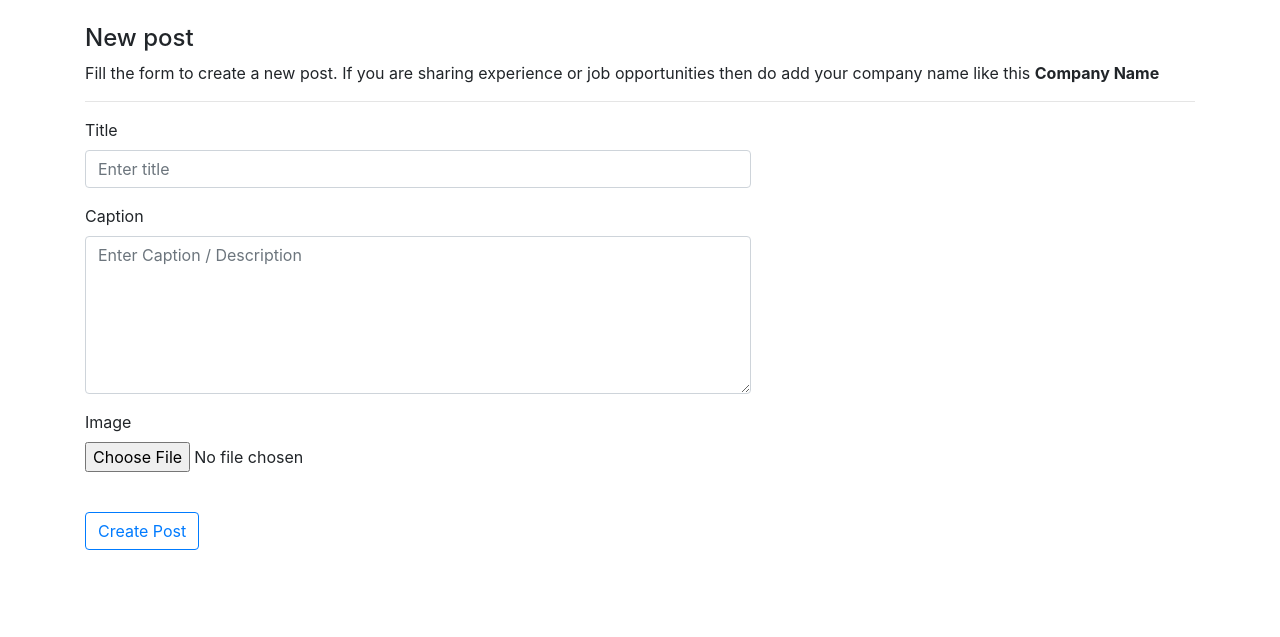
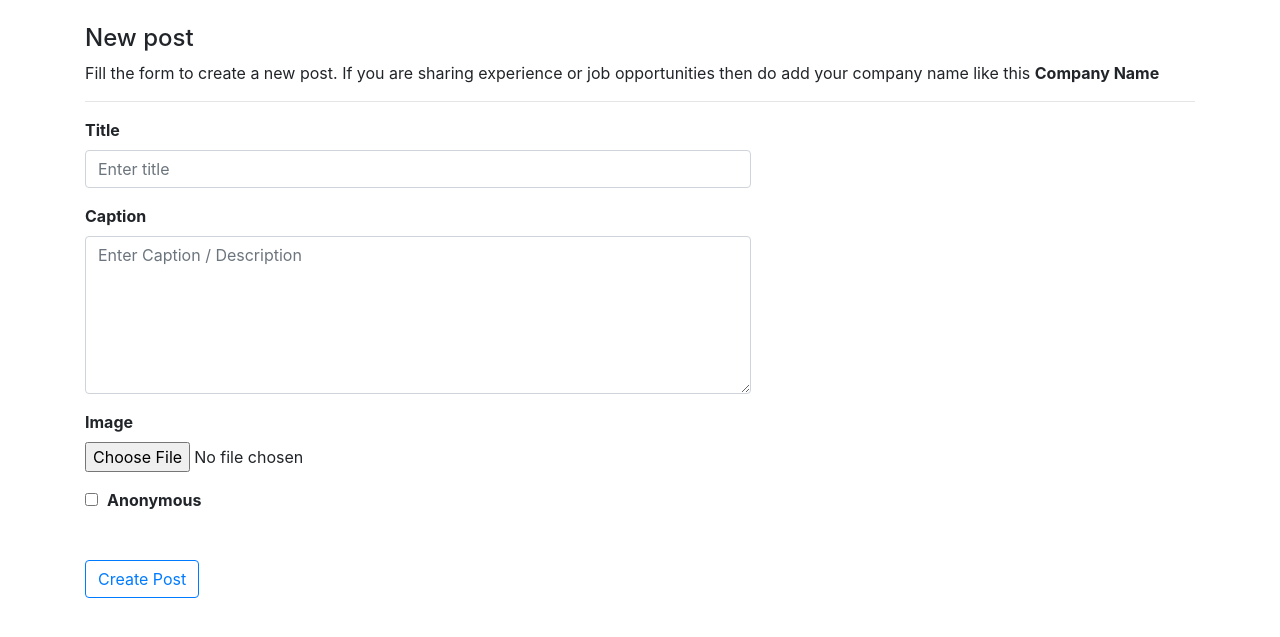
Before and after one commit to VarnikaB/CareerConnect, a Flask app: page /post/create_post in a window 1280 px wide. Shown: the part 58-695 px from the top of the page. Run offline with Flask 3, Linux system fonts and the light colour scheme; the visitor is signed in with stand-in values (Sample User, id 1); data that the repository does not hold is empty; some libraries are stand-ins or nearby versions.

Commit message:
posts are anonymised

```diff
--- a/app.py
+++ b/app.py
@@ -34,6 +34,7 @@ from wtforms import (
     PasswordField,
     SubmitField,
     TextAreaField,
+    BooleanField,
     FileField,
 )
 from wtforms.validators import DataRequired, EqualTo, ValidationError
@@ -154,7 +155,7 @@ class Post(db.Model):
         default=datetime.now(timezone("Asia/Kolkata")),
         onupdate=datetime.now(timezone("Asia/Kolkata")),
     )
-
+    is_anonymous = db.Column(db.Boolean, default=False)
     status = db.Column(db.String(20))
 
     caption = db.Column(db.Text, nullable=False)
@@ -167,7 +168,7 @@ class Post(db.Model):
     comments = db.relationship("Comment", backref="posts", lazy="dynamic")
 
     def __repr__(self):
-        return f"Post('{self.id}', '{self.title}', '{self.timestamp}')"
+        return f"Post('{self.id}', '{self.title}', '{self.timestamp}' ,'{self.is_anonymous}')"
 
 
 class Question(db.Model):
@@ -302,6 +303,7 @@ class PostForm(FlaskForm):
     title = StringField("Title", validators=[DataRequired()])
     image = FileField("Image", validators=[FileAllowed(["jpg", "png"])])
     caption = TextAreaField("Caption", validators=[DataRequired()])
+    is_anonymous = BooleanField("Anonymous")
     submit = SubmitField("Post")
 
 
@@ -309,6 +311,7 @@ class UpdatePostForm(FlaskForm):
     title = StringField("Title", validators=[DataRequired()])
     image = FileField("Image", validators=[FileAllowed(["jpg", "png"])])
     caption = TextAreaField("Caption", validators=[DataRequired()])
+    is_anonymous = BooleanField("Anonymous")
     submit = SubmitField("Update")
 
 
@@ -605,6 +608,7 @@ def create_post():
             caption=form.caption.data,
             image=image_file,
             user_id=current_user.id,
+            is_anonymous=form.is_anonymous.data
         )
 
         db.session.add(post)
@@ -628,6 +632,7 @@ def update_post(post_id):
     if form.validate_on_submit():
         post.title = form.title.data
         post.caption = form.caption.data
+        post.is_anonymous = form.is_anonymous.data
 
         if form.image.data:
             # first delete the existing image in the post
@@ -664,6 +669,7 @@ def update_post(post_id):
     if request.method == "GET":
         form.title.data = post.title
         form.caption.data = post.caption
+        form.is_anonymous.data = post.is_anonymous
 
     return render_template("update_post.html", form=form)
 
--- a/templates/create_post.html
+++ b/templates/create_post.html
@@ -13,7 +13,7 @@
     {{ form.csrf_token }}
 
     <div class="form-group">
-        <label for="title">Title</label>
+        <label for="title"><strong>Title</strong></label>
         <input type="text" class="form-control" id="title" name="title" placeholder="Enter title" style="width:60%">
         {% if form.title.errors %}
         {% for error in form.title.errors %}
@@ -23,7 +23,7 @@
     </div>
 
     <div class="form-group">
-        <label for="caption">Caption</label>
+        <label for="caption"><strong>Caption</strong></label>
         <textarea class="form-control" id="caption" name="caption" placeholder="Enter Caption / Description" style="width:60%" rows="6"></textarea>
         {% if form.caption.errors %}
         {% for error in form.caption.errors %}
@@ -33,7 +33,7 @@
     </div>
 
     <div class="form-group">
-        <label for="image">Image</label>
+        <label for="image"><strong>Image</strong></label>
         <input type="file" class="form-control-file" id="image" name="image">
         {% if form.image.errors %}
         {% for error in form.image.errors %}
@@ -42,6 +42,17 @@
         {% endif %}
     </div>
 
+    <div class="form-group">
+        <input type="checkbox"  id="anonymous" name="is_anonymous">&nbsp;
+        <label for="anonymous"><strong>Anonymous</strong></label>
+        {% if form.is_anonymous.errors %}
+        {% for error in form.is_anonymous.errors %}
+        <div class="text-danger">{{ error }}</div>
+        {% endfor %}
+        {% endif %}
+    </div>
+
+
     <br>
     <button type="submit" class="btn btn-outline-primary">Create Post</button>
 </form>
```
Also changed, not shown: templates/feed.html (+7 -3 lines), templates/update_post.html (+10 -0 lines).
